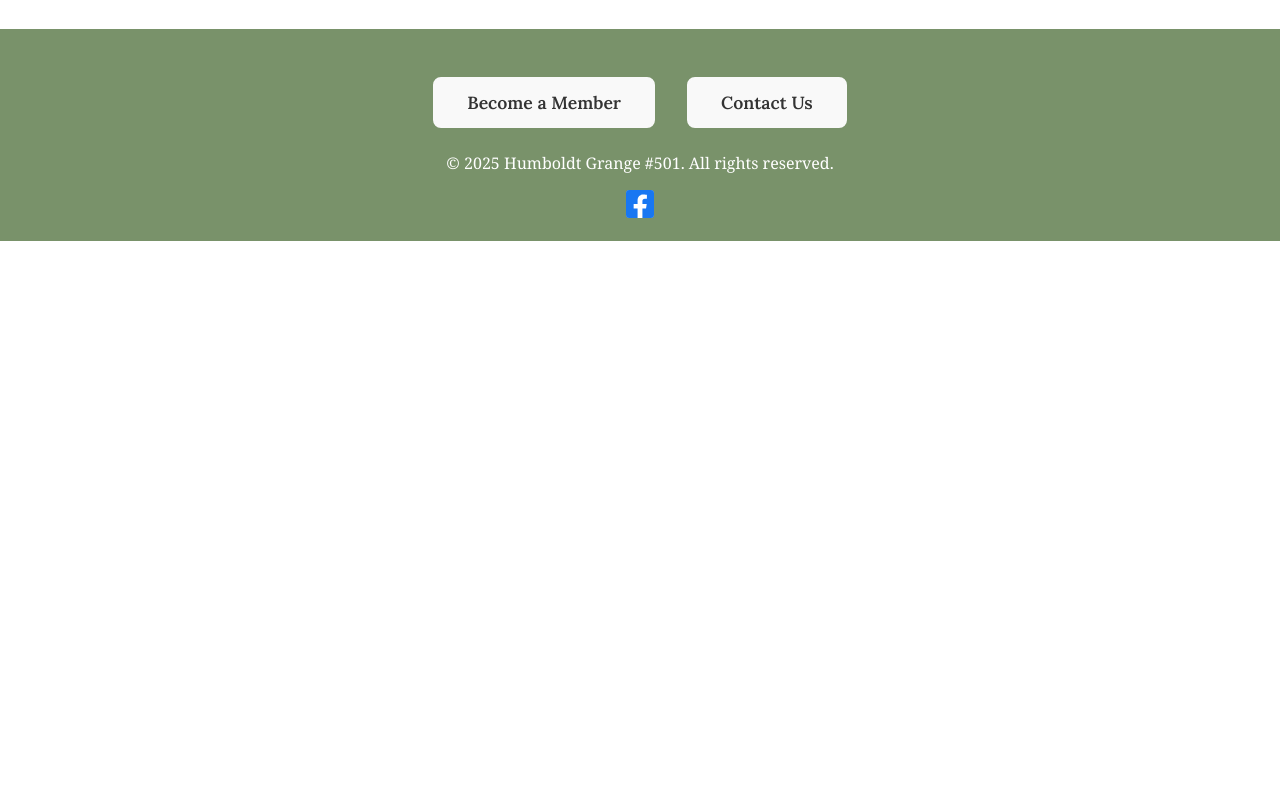
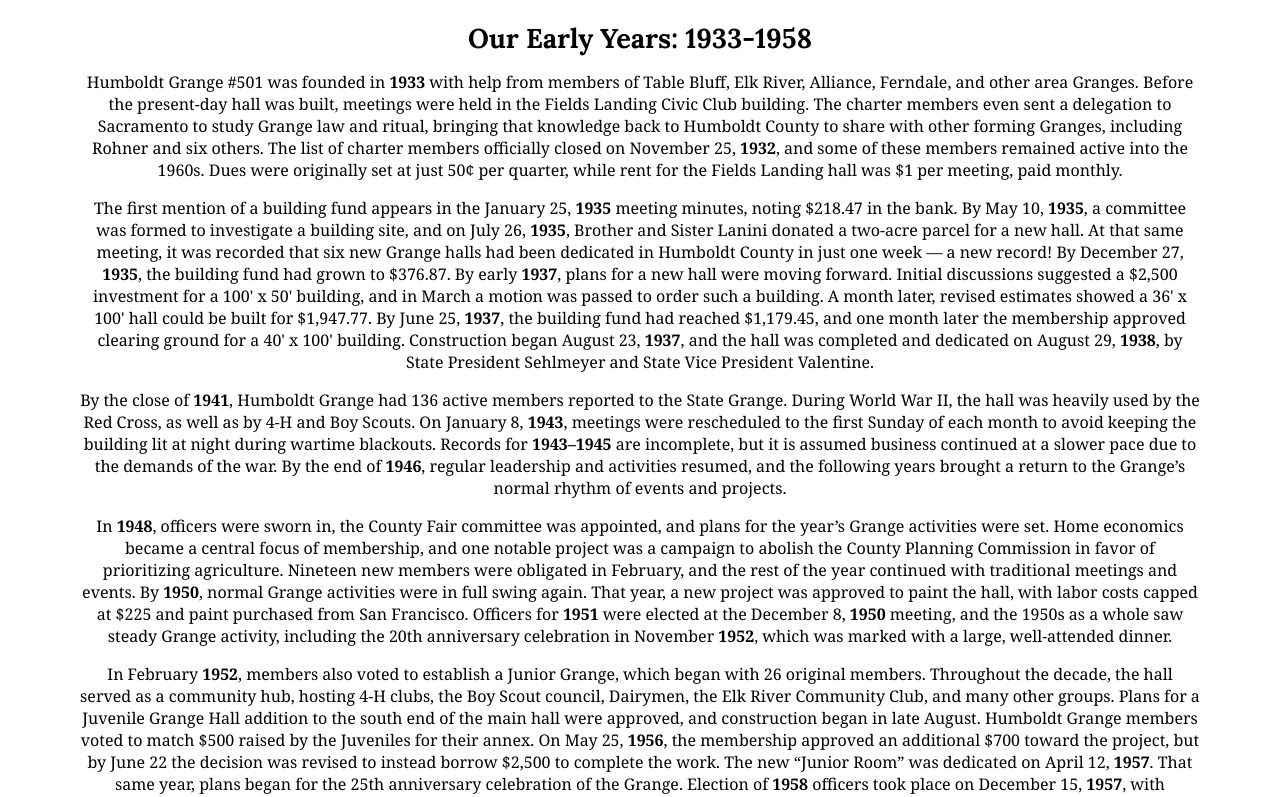
Before and after one commit to humboldtgrange501/grange_site_clean, a React (Create React App) app in the folder grange_site/: page /about/history in a window 1280 px wide. Shown: the part 822-1619 px from the top of the page. Before the commit the page ends 1063 px from the top, so only its background shows below. Built offline with nearby package versions, Linux system fonts and the light colour scheme; no server answers.

Commit message:
added early years history version 1

```diff
--- a/grange_site/src/pages/History.jsx
+++ b/grange_site/src/pages/History.jsx
@@ -30,7 +30,6 @@ export function History () {
                 </div>
 
 
-
                 <div className="degrees-div">
                     <h2 className="degrees-h2">Grange Degrees, Seasons & Symbols</h2>
                     <p className="p2">Explore the tools, lessons, and values that form the foundation of Grange heritage.</p>
@@ -44,6 +43,30 @@ export function History () {
 
                 </div>
 
+                <div>
+                    <h2 className="degrees-h2">Our Early Years: 1933-1958</h2>
+                    <p>
+                    Humboldt Grange #501 was founded in <b>1933</b> with help from members of Table Bluff, Elk River, Alliance, Ferndale, and other area Granges. Before the present-day hall was built, meetings were held in the Fields Landing Civic Club building. The charter members even sent a delegation to Sacramento to study Grange law and ritual, bringing that knowledge back to Humboldt County to share with other forming Granges, including Rohner and six others. The list of charter members officially closed on November 25, <b>1932</b>, and some of these members remained active into the 1960s. Dues were originally set at just 50¢ per quarter, while rent for the Fields Landing hall was $1 per meeting, paid monthly.
+                    </p>
+
+                    <p>
+                    The first mention of a building fund appears in the January 25, <b>1935</b> meeting minutes, noting $218.47 in the bank. By May 10, <b>1935</b>, a committee was formed to investigate a building site, and on July 26, <b>1935</b>, Brother and Sister Lanini donated a two-acre parcel for a new hall. At that same meeting, it was recorded that six new Grange halls had been dedicated in Humboldt County in just one week — a new record! By December 27, <b>1935</b>, the building fund had grown to $376.87. By early <b>1937</b>, plans for a new hall were moving forward. Initial discussions suggested a $2,500 investment for a 100' x 50' building, and in March a motion was passed to order such a building. A month later, revised estimates showed a 36' x 100' hall could be built for $1,947.77. By June 25, <b>1937</b>, the building fund had reached $1,179.45, and one month later the membership approved clearing ground for a 40' x 100' building. Construction began August 23, <b>1937</b>, and the hall was completed and dedicated on August 29, <b>1938</b>, by State President Sehlmeyer and State Vice President Valentine.
+                    </p>
+
+                    <p>
+                    By the close of <b>1941</b>, Humboldt Grange had 136 active members reported to the State Grange. During World War II, the hall was heavily used by the Red Cross, as well as by 4-H and Boy Scouts. On January 8, <b>1943</b>, meetings were rescheduled to the first Sunday of each month to avoid keeping the building lit at night during wartime blackouts. Records for <b>1943–1945</b> are incomplete, but it is assumed business continued at a slower pace due to the demands of the war. By the end of <b>1946</b>, regular leadership and activities resumed, and the following years brought a return to the Grange’s normal rhythm of events and projects.
+                    </p>
+
+                    <p>
+                    In <b>1948</b>, officers were sworn in, the County Fair committee was appointed, and plans for the year’s Grange activities were set. Home economics became a central focus of membership, and one notable project was a campaign to abolish the County Planning Commission in favor of prioritizing agriculture. Nineteen new members were obligated in February, and the rest of the year continued with traditional meetings and events. By <b>1950</b>, normal Grange activities were in full swing again. That year, a new project was approved to paint the hall, with labor costs capped at $225 and paint purchased from San Francisco. Officers for <b>1951</b> were elected at the December 8, <b>1950</b> meeting, and the 1950s as a whole saw steady Grange activity, including the 20th anniversary celebration in November <b>1952</b>, which was marked with a large, well-attended dinner.
+                    </p>
+
+                    <p>
+                    In February <b>1952</b>, members also voted to establish a Junior Grange, which began with 26 original members. Throughout the decade, the hall served as a community hub, hosting 4-H clubs, the Boy Scout council, Dairymen, the Elk River Community Club, and many other groups. Plans for a Juvenile Grange Hall addition to the south end of the main hall were approved, and construction began in late August. Humboldt Grange members voted to match $500 raised by the Juveniles for their annex. On May 25, <b>1956</b>, the membership approved an additional $700 toward the project, but by June 22 the decision was revised to instead borrow $2,500 to complete the work.
+                    The new “Junior Room” was dedicated on April 12, <b>1957</b>. That same year, plans began for the 25th anniversary celebration of the Grange. Election of <b>1958</b> officers took place on December 15, <b>1957</b>, with installation on January 10, <b>1958</b>.
+                    </p>
+                </div>
+
             </div>
         </>
     )
```
